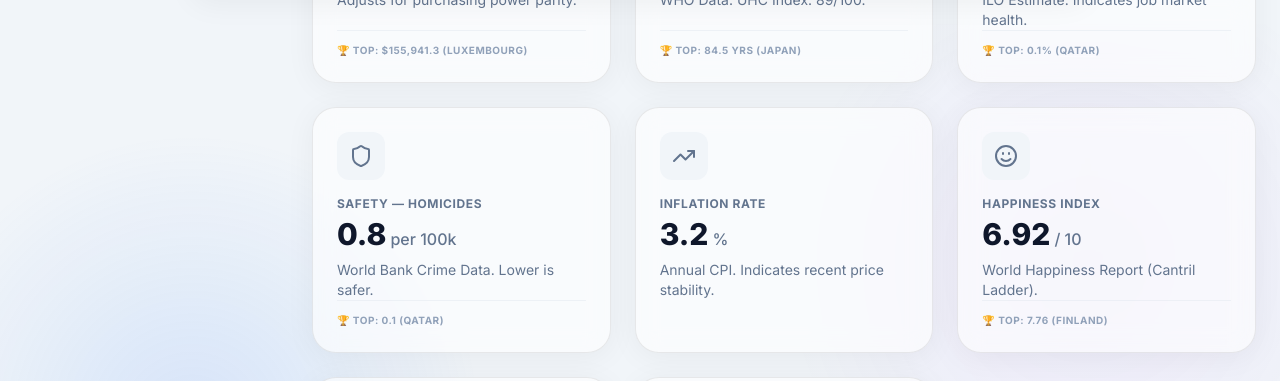
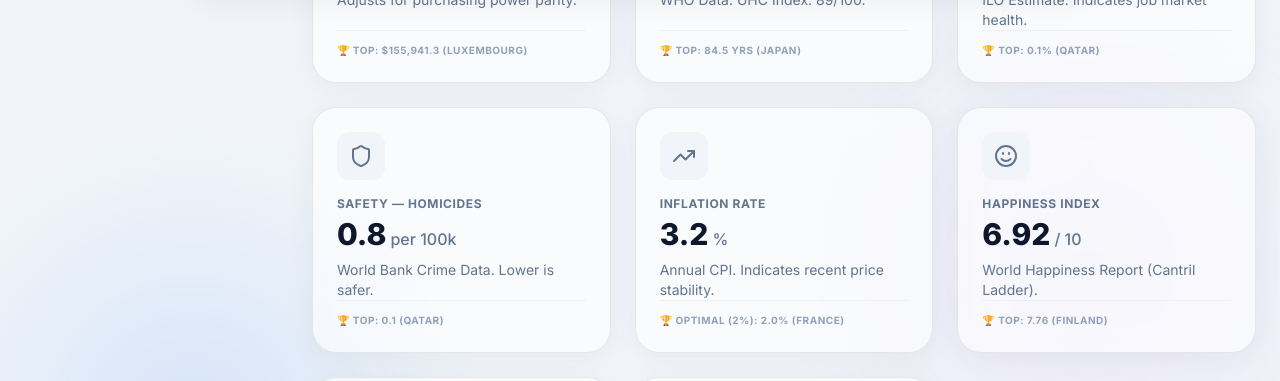
Before and after one commit to mirek-ai/settleradarweb, a Next.js app: page /country/australia in a window 1280 px wide. Shown: the part 776-1157 px from the top of the page. Built offline with nearby package versions, Linux system fonts and the light colour scheme.

Commit message:
feat(ui): Dodanie znacznikow Top Benchmark dla Inflacji (cel 2%)

```diff
--- a/src/app/country/[slug]/page.tsx
+++ b/src/app/country/[slug]/page.tsx
@@ -119,6 +119,17 @@ export default async function CountryPage({ params }: { params: Promise<{ slug:
   const bestHappiness = db.countries.reduce((best: any, c: any) => {
     const v = c.indicators?.['whr_happiness_index']?.value;
     if (v != null && (!best || v > best.v)) return { v, name: c.name, slug: c.slug };
+    return best;
+  }, null);
+
+  const bestInflation = db.countries.reduce((best: any, c: any) => {
+    const v = c.indicators?.['wb_inflation']?.value;
+    if (v != null) {
+      const distance = Math.abs(v - 2.0);
+      if (!best || distance < best.distance) {
+        return { v, name: c.name, slug: c.slug, distance };
+      }
+    }
     return best;
   }, null);
 
@@ -504,6 +515,11 @@ export default async function CountryPage({ params }: { params: Promise<{ slug:
                 {inflation != null ? inflation.toFixed(1) : '--'}<span className="text-base font-medium text-slate-500 ml-1">%</span>
               </div>
               <p className="text-sm text-slate-500 mt-2">Annual CPI. Indicates recent price stability.</p>
+              {bestInflation && bestInflation.v != null && (
+                <div className="text-[10px] uppercase font-bold text-slate-400 dark:text-slate-500 tracking-wider mt-auto pt-3 border-t border-slate-200/50 dark:border-slate-800/50" title="Closest to optimal 2.0% target">
+                  🏆 Optimal (2%): {bestInflation.v.toFixed(1)}% (<Link href={`/country/${bestInflation.slug}`} className="hover:text-blue-400 underline decoration-white/30 hover:decoration-blue-400 underline-offset-2 transition-colors">{bestInflation.name}</Link>)
+                </div>
+              )}
             </div>
 
             {/* Fact 6 */}
```
